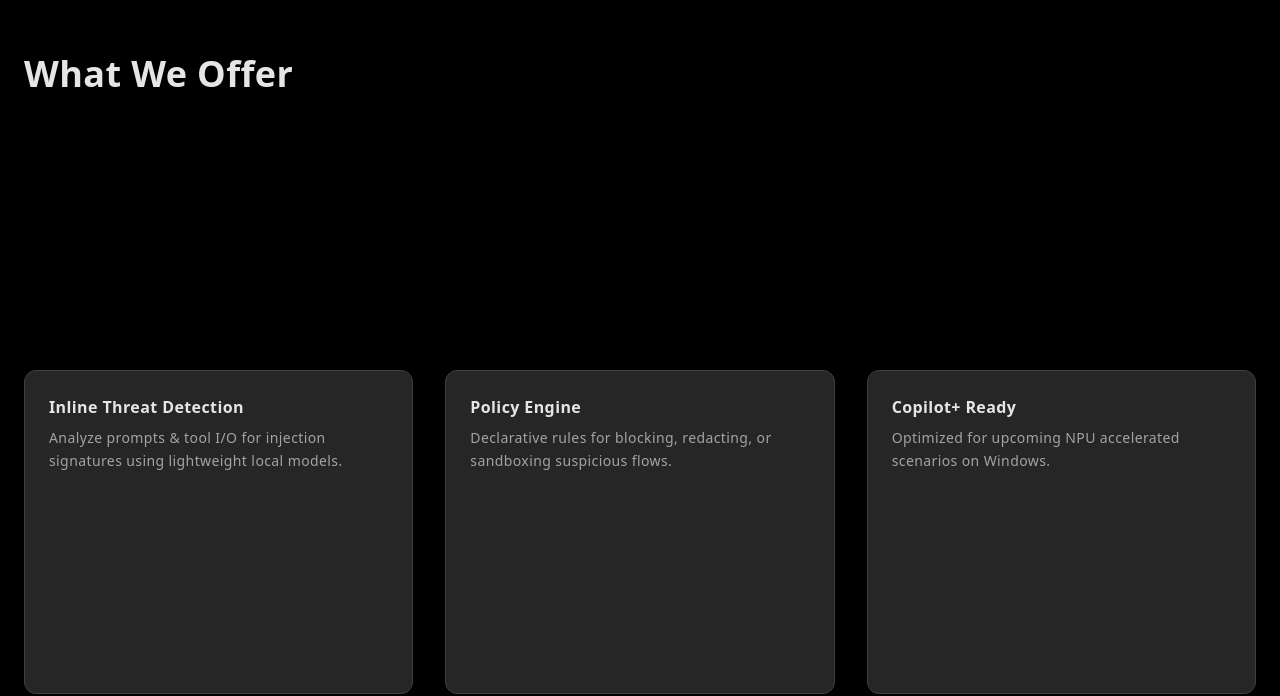
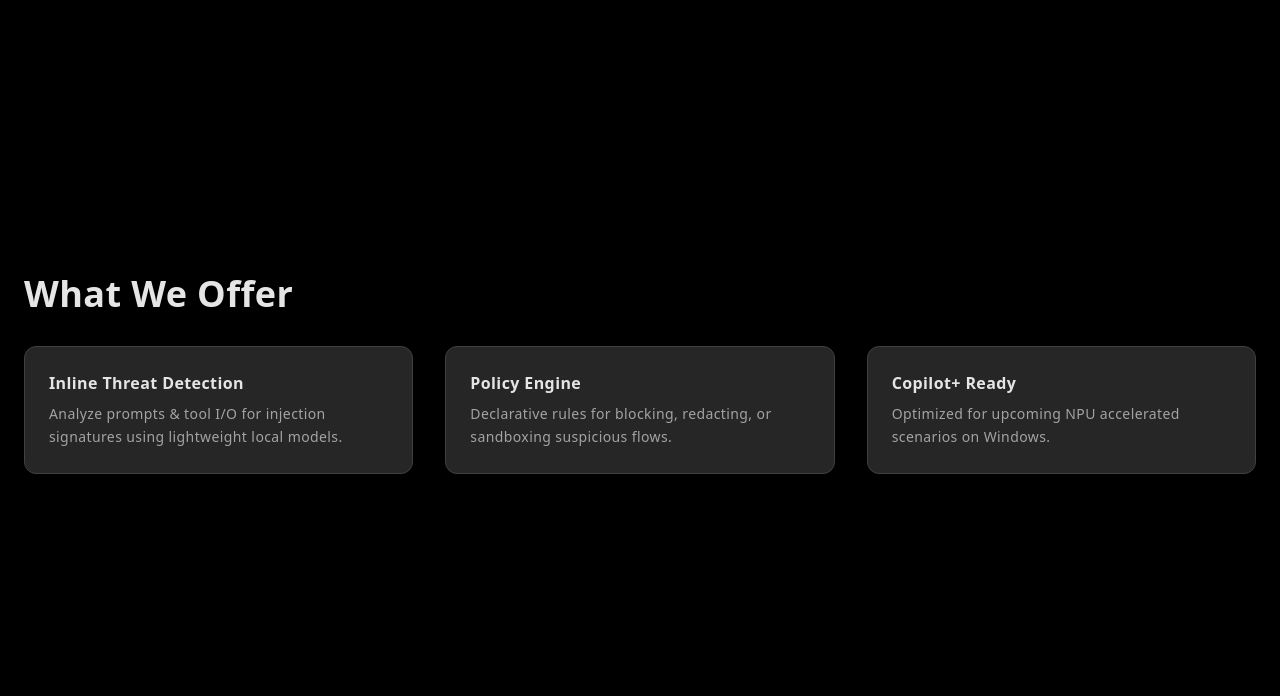
Before and after one commit to Jitha-afk/MCPShield, a Next.js app in the folder frontend/: page / in a window 1280 px wide. Shown: the part 2802-3498 px from the top of the page. Built offline with nearby package versions, Linux system fonts and the light colour scheme.

Commit message:
landing page link quick fix

```diff
--- a/frontend/app/page.tsx
+++ b/frontend/app/page.tsx
@@ -137,7 +137,8 @@ export default function HomePage() {
           <TestimonialsMarquee />
         </div>
       </section>
-  <section id="features" className="container py-20 grid gap-12 md:gap-20 scroll-mt-20 min-h-screen flex flex-col justify-center">
+  <section id="features" className="container py-20 scroll-mt-20 min-h-screen flex flex-col justify-center">
+        <div className="space-y-8">
           <h2 className="text-3xl md:text-4xl font-bold">What We Offer</h2>
           <div className="grid md:grid-cols-3 gap-8">
             {[
@@ -150,6 +151,7 @@ export default function HomePage() {
                 <p className="text-sm text-muted-foreground leading-relaxed">{card.body}</p>
               </div>
             ))}
+          </div>
         </div>
       </section>
 
@@ -191,7 +193,7 @@ export default function HomePage() {
           Spin up a local adapter and see policy enforcement on sample tools.
         </p>
         <div className="flex gap-3">
-          <Button asChild><a href="/quickstart">Quickstart</a></Button>
+          <Button asChild><a href="https://github.com/Jitha-afk/MCPShield">Quick Start</a></Button>
         </div>
       </section>
 
```
Lines whose indentation alone changed are shown as unchanged.
